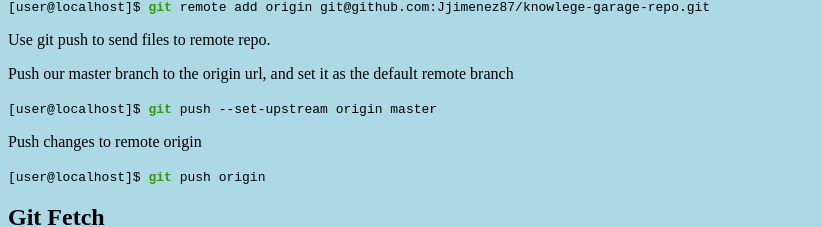
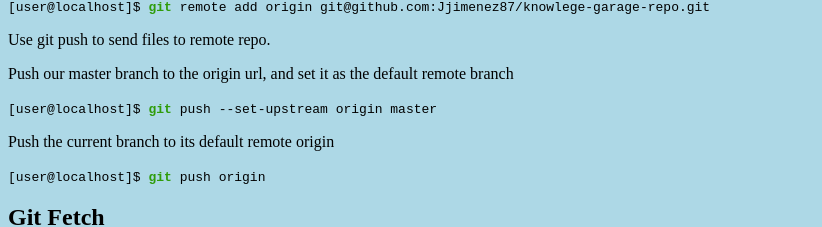
Before and after one commit to Jjimenez87/Jjimenez87.github.io, a plain HTML site: page git.html in a window 1280 px wide. Shown: the part 4652-4879 px from the top of the page, without its empty margins (0-822 px from the left). Drawn offline with Linux system fonts and the light colour scheme.

Commit message:
Updated git.html with push command

```diff
--- a/git.html
+++ b/git.html
@@ -168,7 +168,7 @@
 		<p>Use git push to send files to remote repo.</p>
 		<p>Push our master branch to the origin url, and set it as the default remote branch</p>
 		<code>[user@localhost]$ <strong style="color: #2f9c0a">git</strong> push --set-upstream origin master</code>
-		<p>Push changes to remote origin</p>
+		<p>Push the current branch to its default remote origin</p>
 		<code>[user@localhost]$ <strong style="color: #2f9c0a">git</strong> push origin</code>
 		<h2>Git Fetch</h2>
 		<p>fetch gets all the change history of a tracked branch/repo.</p>
```
